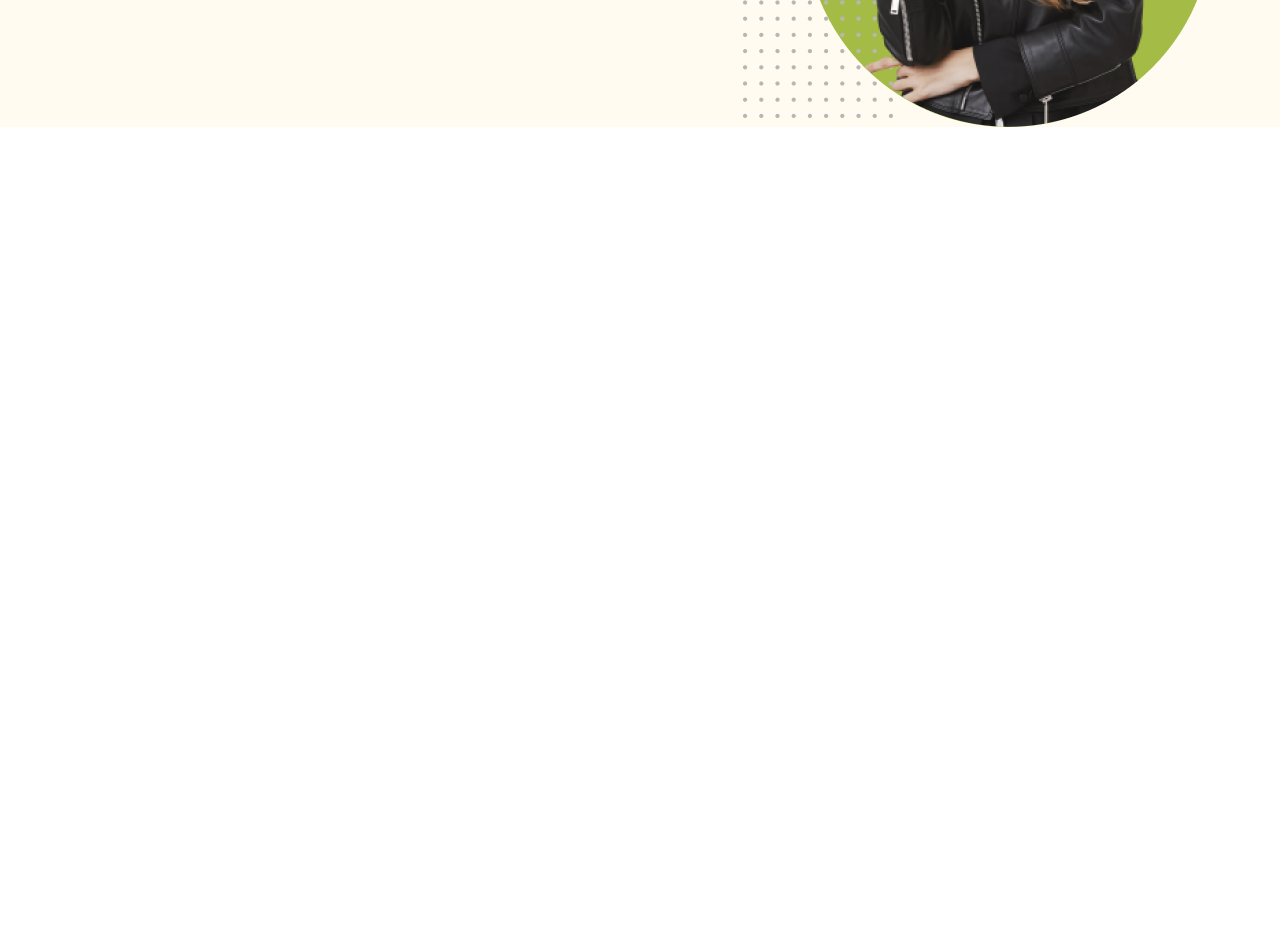
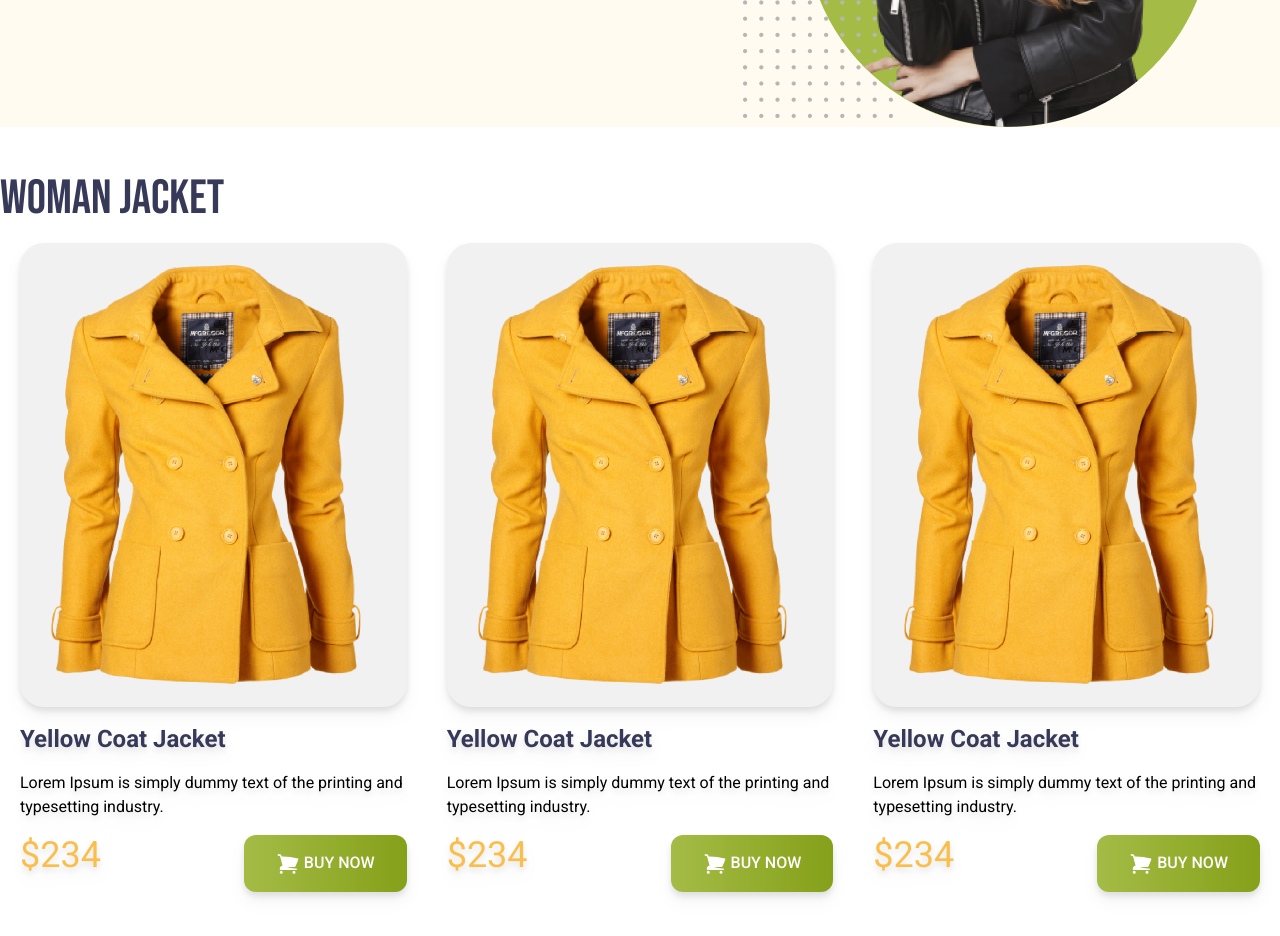
Before and after one commit to Ashraf1551/penguin-fashion-using-tailwind, a plain HTML site: page index.html in a window 1280 px wide. Shown: the part 360-1296 px from the top of the page. Before the commit the page ends 800 px from the top, so only its background shows below. Drawn offline with nearby package versions, Linux system fonts and the light colour scheme.

Commit message:
woman jacket card added

```diff
--- a/index.html
+++ b/index.html
@@ -54,8 +54,69 @@
             </div>
         </div>
     </header>
-    <main>
+    <main class="max-w-7xl mx-auto">
+        <!-- woman jacket section -->
+        <section class="my-12">
+            <h3 class="uppercase text-5xl text-[#363958] font-bebas-neue">Woman Jacket</h3>
 
+            <!-- jacket card container -->
+            <div class="grid grid-cols-1 md:grid-cols-2 lg:grid-cols-3">
+                <!-- jacket card  1-->
+                <div class="p-5 space-y-4 drop-shadow-lg rounded-3xl">
+                    <img class="p-5 rounded-3xl bg-[#F1F1F1]" src="images/jacket-1.png" alt="">
+                    <h4 class="text-2xl text-[#363958] font-bold">Yellow Coat Jacket</h4>
+                    <p>Lorem Ipsum is simply dummy text of the
+                        printing and typesetting industry.</p>
+                    <div class="flex justify-between">
+                        <h2 class="text-[#FABE4C] text-4xl">$234</h2>
+                        <button
+                            class="bg-green-300 py-4 px-8 rounded-xl font-medium text-white bg-gradient-to-r from-[#A4BC46] to-[#85A019]"><svg
+                                xmlns="http://www.w3.org/2000/svg" fill="white" viewBox="0 0 24 24" stroke-width="1.5"
+                                stroke="currentColor" class="size-6 text-white inline">
+                                <path stroke-linecap="round" stroke-linejoin="round"
+                                    d="M2.25 3h1.386c.51 0 .955.343 1.087.835l.383 1.437M7.5 14.25a3 3 0 0 0-3 3h15.75m-12.75-3h11.218c1.121-2.3 2.1-4.684 2.924-7.138a60.114 60.114 0 0 0-16.536-1.84M7.5 14.25 5.106 5.272M6 20.25a.75.75 0 1 1-1.5 0 .75.75 0 0 1 1.5 0Zm12.75 0a.75.75 0 1 1-1.5 0 .75.75 0 0 1 1.5 0Z" />
+                            </svg>
+                            BUY NOW</button>
+                    </div>
+                </div>
+                <!-- jacket card  2-->
+                <div class="p-5 space-y-4 drop-shadow-lg rounded-3xl">
+                    <img class="p-5 rounded-3xl bg-[#F1F1F1]" src="images/jacket-1.png" alt="">
+                    <h4 class="text-2xl text-[#363958] font-bold">Yellow Coat Jacket</h4>
+                    <p>Lorem Ipsum is simply dummy text of the
+                        printing and typesetting industry.</p>
+                    <div class="flex justify-between">
+                        <h2 class="text-[#FABE4C] text-4xl">$234</h2>
+                        <button
+                            class="bg-green-300 py-4 px-8 rounded-xl font-medium text-white bg-gradient-to-r from-[#A4BC46] to-[#85A019]"><svg
+                                xmlns="http://www.w3.org/2000/svg" fill="white" viewBox="0 0 24 24" stroke-width="1.5"
+                                stroke="currentColor" class="size-6 text-white inline">
+                                <path stroke-linecap="round" stroke-linejoin="round"
+                                    d="M2.25 3h1.386c.51 0 .955.343 1.087.835l.383 1.437M7.5 14.25a3 3 0 0 0-3 3h15.75m-12.75-3h11.218c1.121-2.3 2.1-4.684 2.924-7.138a60.114 60.114 0 0 0-16.536-1.84M7.5 14.25 5.106 5.272M6 20.25a.75.75 0 1 1-1.5 0 .75.75 0 0 1 1.5 0Zm12.75 0a.75.75 0 1 1-1.5 0 .75.75 0 0 1 1.5 0Z" />
+                            </svg>
+                            BUY NOW</button>
+                    </div>
+                </div>
+                <!-- jacket card  3-->
+                <div class="p-5 space-y-4 drop-shadow-lg rounded-3xl">
+                    <img class="p-5 rounded-3xl bg-[#F1F1F1]" src="images/jacket-1.png" alt="">
+                    <h4 class="text-2xl text-[#363958] font-bold">Yellow Coat Jacket</h4>
+                    <p>Lorem Ipsum is simply dummy text of the
+                        printing and typesetting industry.</p>
+                    <div class="flex justify-between">
+                        <h2 class="text-[#FABE4C] text-4xl">$234</h2>
+                        <button
+                            class="bg-green-300 py-4 px-8 rounded-xl font-medium text-white bg-gradient-to-r from-[#A4BC46] to-[#85A019]"><svg
+                                xmlns="http://www.w3.org/2000/svg" fill="white" viewBox="0 0 24 24" stroke-width="1.5"
+                                stroke="currentColor" class="size-6 text-white inline">
+                                <path stroke-linecap="round" stroke-linejoin="round"
+                                    d="M2.25 3h1.386c.51 0 .955.343 1.087.835l.383 1.437M7.5 14.25a3 3 0 0 0-3 3h15.75m-12.75-3h11.218c1.121-2.3 2.1-4.684 2.924-7.138a60.114 60.114 0 0 0-16.536-1.84M7.5 14.25 5.106 5.272M6 20.25a.75.75 0 1 1-1.5 0 .75.75 0 0 1 1.5 0Zm12.75 0a.75.75 0 1 1-1.5 0 .75.75 0 0 1 1.5 0Z" />
+                            </svg>
+                            BUY NOW</button>
+                    </div>
+                </div>
+            </div>
+        </section>
     </main>
     <footer>
 
```
